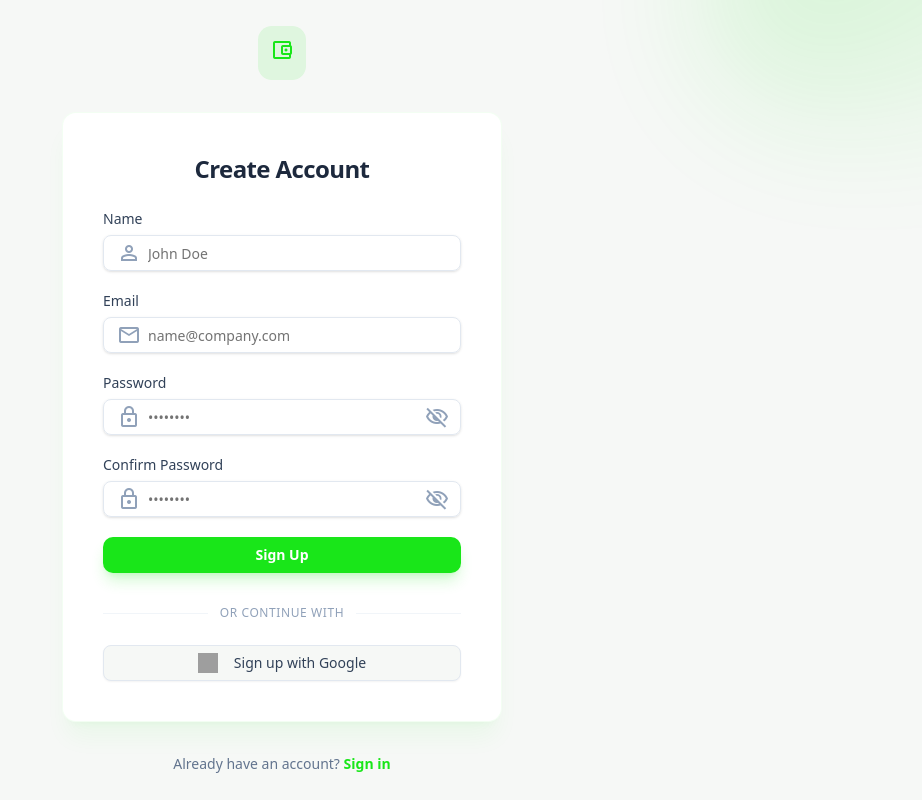
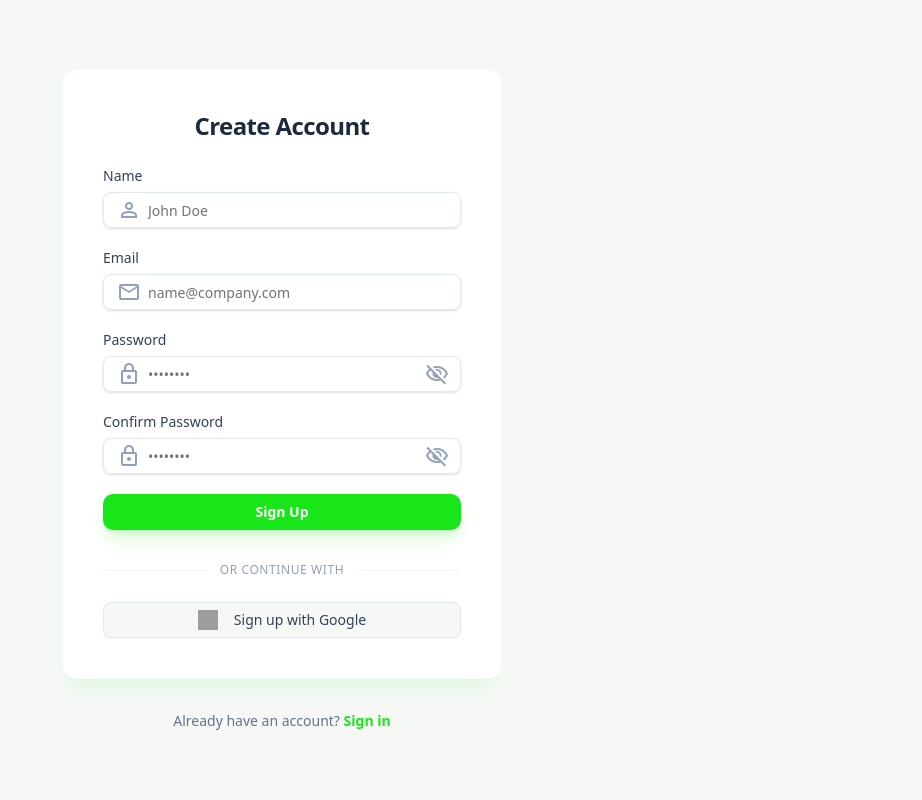
Before and after one commit to Taras-Rm/money-tracking-client, a React (Vite) app: page /register in a window 1280 px wide. Shown: the whole page, without its empty margins (358-1280 px from the left). Built offline with nearby package versions, Linux system fonts and the light colour scheme; grey boxes are pictures that could not be loaded.

Commit message:
fix auth pages

```diff
--- a/src/pages/auth/Login.tsx
+++ b/src/pages/auth/Login.tsx
@@ -22,24 +22,9 @@ const Login = () => {
 
   return (
     <div className="bg-background-light min-h-screen flex items-center justify-center p-4 relative overflow-hidden">
-      {/* Background Decoration Elements */}
-      <div className="fixed top-0 right-0 -z-10 w-1/3 h-1/3 opacity-20 pointer-events-none">
-        <div className="w-full h-full bg-gradient-to-br from-primary to-transparent blur-3xl rounded-full translate-x-1/2 -translate-y-1/2"></div>
-      </div>
-      <div className="fixed bottom-0 left-0 -z-10 w-1/4 h-1/4 opacity-10 pointer-events-none">
-        <div className="w-full h-full bg-gradient-to-tr from-primary to-transparent blur-3xl rounded-full -translate-x-1/2 translate-y-1/2"></div>
-      </div>
 
       {/* Login Container */}
       <div className="w-full max-w-[440px]">
-        {/* Logo/Brand Icon Section */}
-        <div className="flex justify-center mb-8">
-          <div className="bg-primary/10 p-3 rounded-xl">
-            <span className="material-symbols-outlined text-primary text-3xl">
-              account_balance_wallet
-            </span>
-          </div>
-        </div>
 
         {/* Main Login Card */}
         <Card className="shadow-xl shadow-primary/5 border-primary/5">
--- a/src/pages/auth/Register.tsx
+++ b/src/pages/auth/Register.tsx
@@ -33,24 +33,9 @@ const Register = () => {
 
     return (
         <div className="bg-background-light min-h-screen flex items-center justify-center p-4 relative overflow-hidden">
-            {/* Background Decoration Elements */}
-            <div className="fixed top-0 right-0 -z-10 w-1/3 h-1/3 opacity-20 pointer-events-none">
-                <div className="w-full h-full bg-gradient-to-br from-primary to-transparent blur-3xl rounded-full translate-x-1/2 -translate-y-1/2"></div>
-            </div>
-            <div className="fixed bottom-0 left-0 -z-10 w-1/4 h-1/4 opacity-10 pointer-events-none">
-                <div className="w-full h-full bg-gradient-to-tr from-primary to-transparent blur-3xl rounded-full -translate-x-1/2 translate-y-1/2"></div>
-            </div>
 
             {/* Registration Container */}
             <div className="w-full max-w-[440px]">
-                {/* Logo/Brand Icon Section */}
-                <div className="flex justify-center mb-8">
-                    <div className="bg-primary/10 p-3 rounded-xl">
-                        <span className="material-symbols-outlined text-primary text-3xl">
-                            account_balance_wallet
-                        </span>
-                    </div>
-                </div>
 
                 {/* Main Registration Card */}
                 <Card className="shadow-xl shadow-primary/5 border-primary/5">
```
